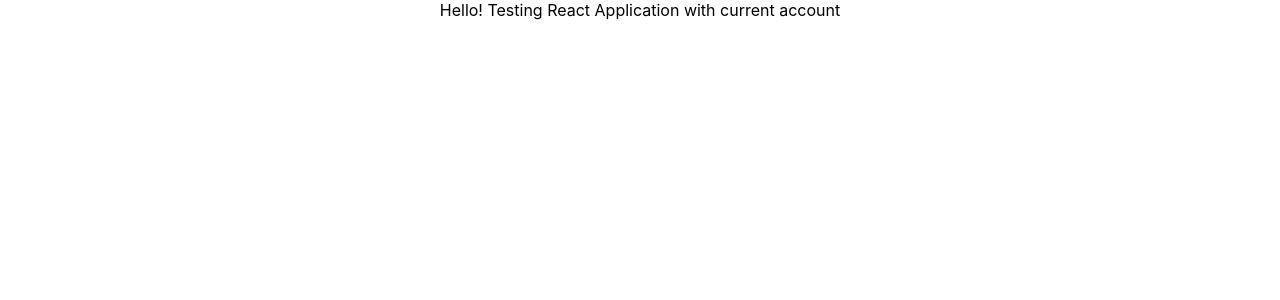
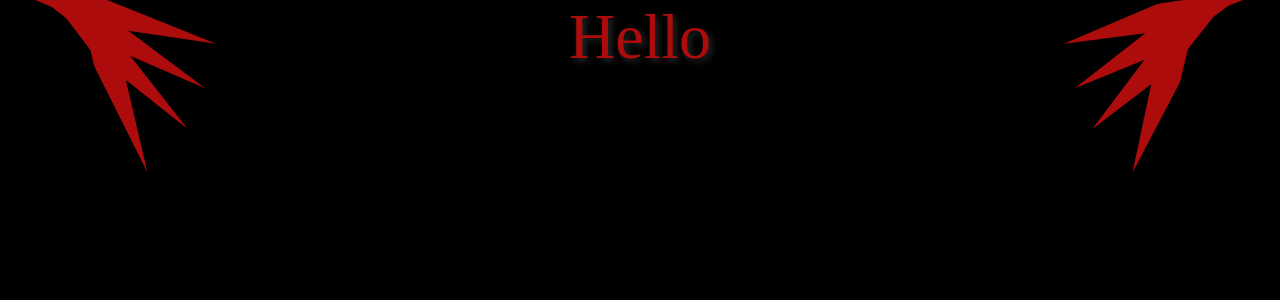
Before and after one commit to abubakar-javed/portfolio, a React (Create React App) app: page / in a window 1280 px wide. Shown: the top 300 px of the page. Built offline with nearby package versions, Linux system fonts and the light colour scheme.

Commit message:
Added basic layout, as well as added basic header setup

```diff
--- a/src/App.js
+++ b/src/App.js
@@ -1,11 +1,10 @@
-import logo from './logo.svg';
 import './App.css';
-import Test from './components/test/test';
+import Header from './components/header/Header';
 
 function App() {
   return (
     <div className="App">
-      <Test/>
+      <Header/>
     </div>
   );
 }
--- /dev/null
+++ b/src/components/header/Header.js
@@ -0,0 +1,30 @@
+import React from "react";
+import classes from "./Header.module.css";
+import Polygon from "./polygon/Polygon";
+
+const Header = () => {
+  const shapes = [
+    { rotation: 15 },
+    { rotation: 30 },
+    { rotation: 45 },
+    { rotation: 70 }
+  ];
+
+  return (
+    <div className={classes.header}>
+      <div className={classes.leftSide}>
+        {shapes.map((shape, index) => (
+          <Polygon key={index} rotation={shape.rotation} initialAngle={90} />
+        ))}
+      </div>
+      <div className={classes.text}>Hello</div>
+      <div className={classes.rightSide}>
+        {shapes.map((shape, index) => (
+          <Polygon key={index} rotation={-shape.rotation}  initialAngle={-90}/>
+        ))}
+      </div>
+    </div>
+  );
+};
+
+export default Header;
--- /dev/null
+++ b/src/components/header/Header.module.css
@@ -0,0 +1,27 @@
+.header {
+    display: flex;
+    justify-content: space-between;
+    align-items: center;
+    background-color: rgb(0, 0, 0);
+  }
+
+  .leftSide,
+  .rightSide {
+    display: flex;
+    flex-direction: column;
+    align-items: center;
+    margin: 0;
+  }
+
+  .leftSide {
+    justify-content: flex-start;
+  }
+
+  .rightSide {
+    justify-content: flex-end;
+  }
+
+.text {
+    font-size: 4rem;
+    text-shadow: 3px 3px 6px rgba(61, 61, 61, 0.7);
+  }
--- /dev/null
+++ b/src/components/header/polygon/Polygon.js
@@ -0,0 +1,37 @@
+import React, { useEffect, useState } from "react";
+import PropTypes from "prop-types";
+import classes from "./Polygon.module.css";
+
+const Polygon = ({ rotation,initialAngle }) => {
+  const [currentRotation, setCurrentRotation] = useState(initialAngle);
+
+  useEffect(() => {
+    const timeout = setTimeout(() => {
+      setCurrentRotation(rotation);
+    }, 100);
+
+    return () => clearTimeout(timeout);
+  }, [rotation]);
+
+  const style = {
+    transform: `rotate(${currentRotation}deg)`,
+    transition: "transform 0.7s ease-in-out",
+  };
+
+  return (
+    <div className={classes.box}>
+      <img
+        className={classes.polygon}
+        alt="Polygon"
+        src="polygon.svg"
+        style={style}
+      />
+    </div>
+  );
+};
+
+Polygon.propTypes = {
+  rotation: PropTypes.number.isRequired,
+};
+
+export default Polygon;
--- /dev/null
+++ b/src/components/header/polygon/Polygon.module.css
@@ -0,0 +1,9 @@
+.box {
+    height: 18px;
+    width: 220px;
+}
+
+.box .polygon {
+    height: auto;
+    width: 100%;
+}
--- a/src/components/test/test.js
+++ /dev/null
@@ -1,9 +0,0 @@
-const Test=()=>{
-
-return(
-    <div>Hello! Testing React Application with current account</div>
-)
-
-}
-
-export default Test;
--- a/src/index.css
+++ b/src/index.css
@@ -1,13 +1,66 @@
-body {
+/* Reset some default browser styles */
+body,
+h1,
+h2,
+h3,
+p,
+ul,
+li {
   margin: 0;
-  font-family: -apple-system, BlinkMacSystemFont, 'Segoe UI', 'Roboto', 'Oxygen',
-    'Ubuntu', 'Cantarell', 'Fira Sans', 'Droid Sans', 'Helvetica Neue',
-    sans-serif;
-  -webkit-font-smoothing: antialiased;
-  -moz-osx-font-smoothing: grayscale;
+  padding: 0;
 }
 
-code {
-  font-family: source-code-pro, Menlo, Monaco, Consolas, 'Courier New',
-    monospace;
+body {
+  background-color: black;
+  color: white;
 }
+
+a {
+  color: white;
+  text-decoration: none;
+}
+
+a:hover {
+  text-decoration: underline;
+}
+
+.container {
+  max-width: 960px;
+  margin: 0 auto;
+  padding: 20px;
+}
+
+.h1,h2,h3,p,div{
+  color: #AD0C0C;
+  font-family: cursive;
+}
+
+h2 {
+  font-size: 24px;
+  color: red;
+}
+
+p {
+  font-size: 18px;
+  line-height: 1.5;
+}
+
+.button {
+  background-color: red;
+  color: white;
+  padding: 10px 20px;
+  border: none;
+  cursor: pointer;
+}
+
+.button:hover {
+  background-color: white;
+  color: red;
+}
+
+footer {
+  background-color: black;
+  color: white;
+  text-align: center;
+  padding: 10px;
+}
```
Also changed, not shown: public/polygon.svg (added).
